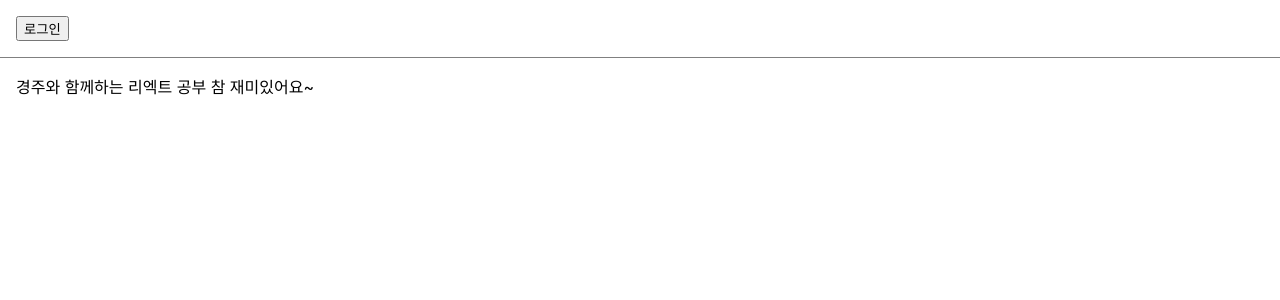
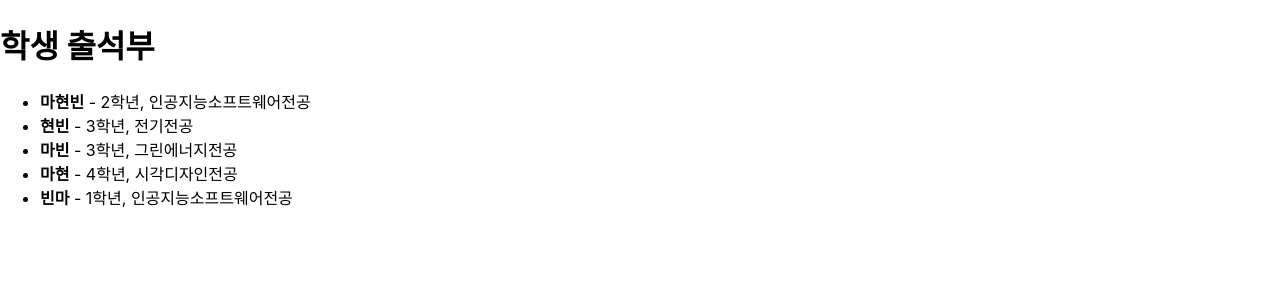
Before and after one commit to mahonben/ReactProject2024, a React (Create React App) app: page / in a window 1280 px wide. Shown: the top 300 px of the page. Built offline with nearby package versions, Linux system fonts and the light colour scheme.

Commit message:
React 10장 숫자리스트 학생출석부1

```diff
--- /dev/null
+++ b/src/chp10/AppNumberList.jsx
@@ -0,0 +1,25 @@
+import React from "react";
+
+function NumberList(props) {
+    const numbers = props.numbers;
+    const listItems = numbers.map((number) =>
+        <li key={number.toString()}>{number}</li>
+    );
+
+    return(
+        <ul>{listItems}</ul>
+    );
+}
+
+function AppNumberList() {
+    const numbers = [1, 2, 3, 4, 5, 6, 7];
+    return(
+        <div>
+            <h1>숫자 리스트</h1>
+            <NumberList numbers={numbers}/>
+        </div>
+    );
+}
+
+
+export default AppNumberList;
--- /dev/null
+++ b/src/chp10/AppStudentAttendance.jsx
@@ -0,0 +1,15 @@
+import React from "react";
+import StudentAttendance from "./StudentAttendance";
+
+
+
+
+function AppStudentAttendance() {
+    return(
+        <div>
+            <StudentAttendance/>
+        </div>
+    );
+}
+
+export default AppStudentAttendance;
--- /dev/null
+++ b/src/chp10/StudentAttendance.jsx
@@ -0,0 +1,30 @@
+import React from "react";
+
+const students = [
+    {id:1, name:"마현빈", grade:2, major:"인공지능소프트웨어"},
+    {id:2, name:"현빈", grade:3, major:"전기"},
+    {id:3, name:"마빈", grade:3, major:"그린에너지"},
+    {id:4, name:"마현", grade:4, major:"시각디자인"},
+    {id:5, name:"빈마", grade:1, major:"인공지능소프트웨어"}
+];
+
+function StudentAttendance(){
+    return(
+        <div>
+            <h1>학생 출석부</h1>
+            <ul>
+                {
+                    students.map((student) => (
+                    <li key={student.id}>
+                        <b>{student.name}</b> - {student.grade}학년, {student.major}전공
+                    </li>
+                ))
+            }
+            </ul>
+        </div>
+
+    );
+}
+
+
+export default StudentAttendance;
--- a/src/index.js
+++ b/src/index.js
@@ -29,12 +29,15 @@ import Greeting from "./test/Greeting"
 import MailBox from "./chp09/MailBox";
 import LoginControl2 from "./chp09/LoginControl2";
 import LandingPage from "./chp09/LandingPage";
+import AppNumberList from "./chp10/AppNumberList";
+import StudentAttendance from "./chp10/StudentAttendance";
+import AppStudentAttendance from "./chp10/AppStudentAttendance";
 
 const root = ReactDOM.createRoot(document.getElementById('root'));
 
         root.render(
             <React.StrictMode>
-                <LandingPage/>
+                <AppStudentAttendance/>
             </React.StrictMode>
         );
 // If you want to start measuring performance in your app, pass a function
```
